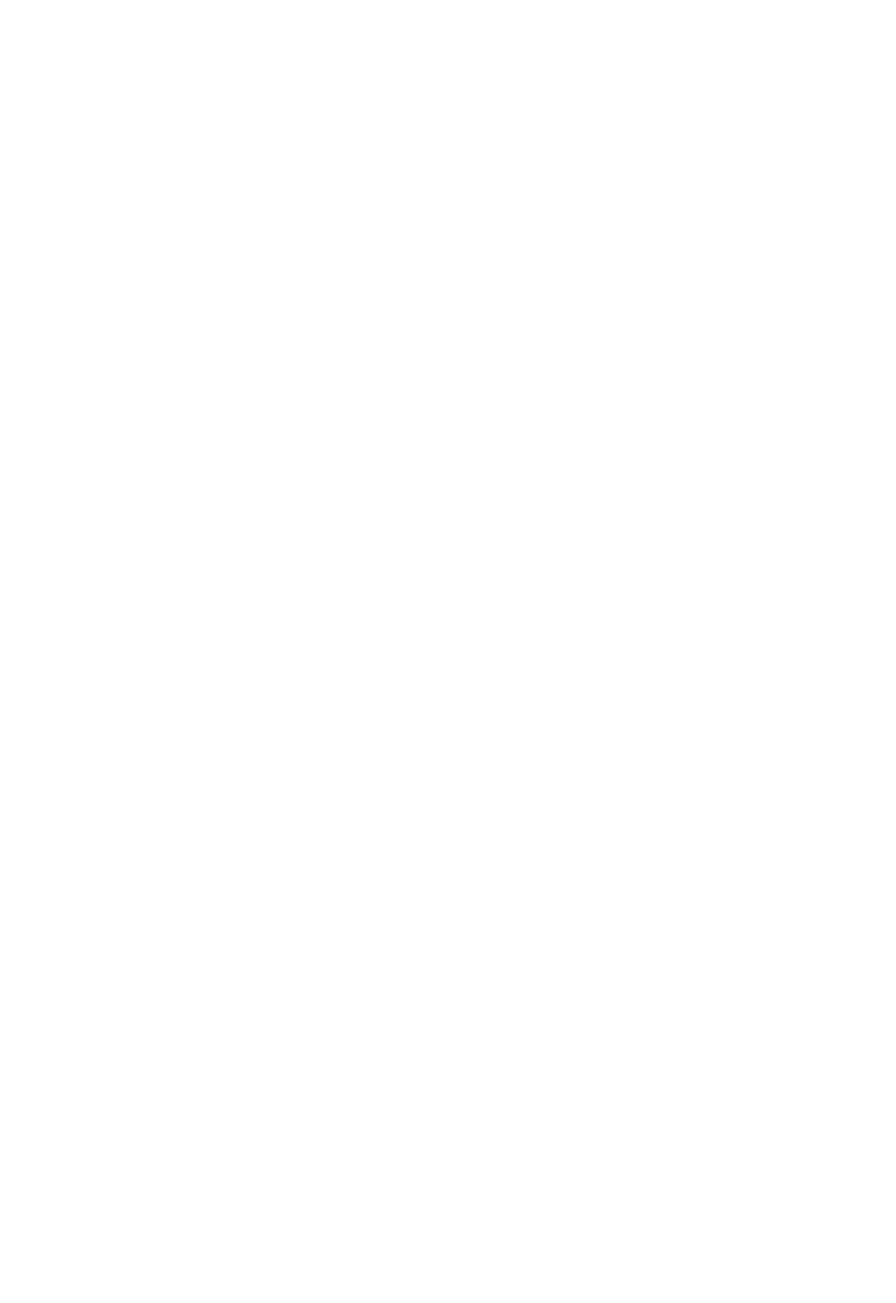
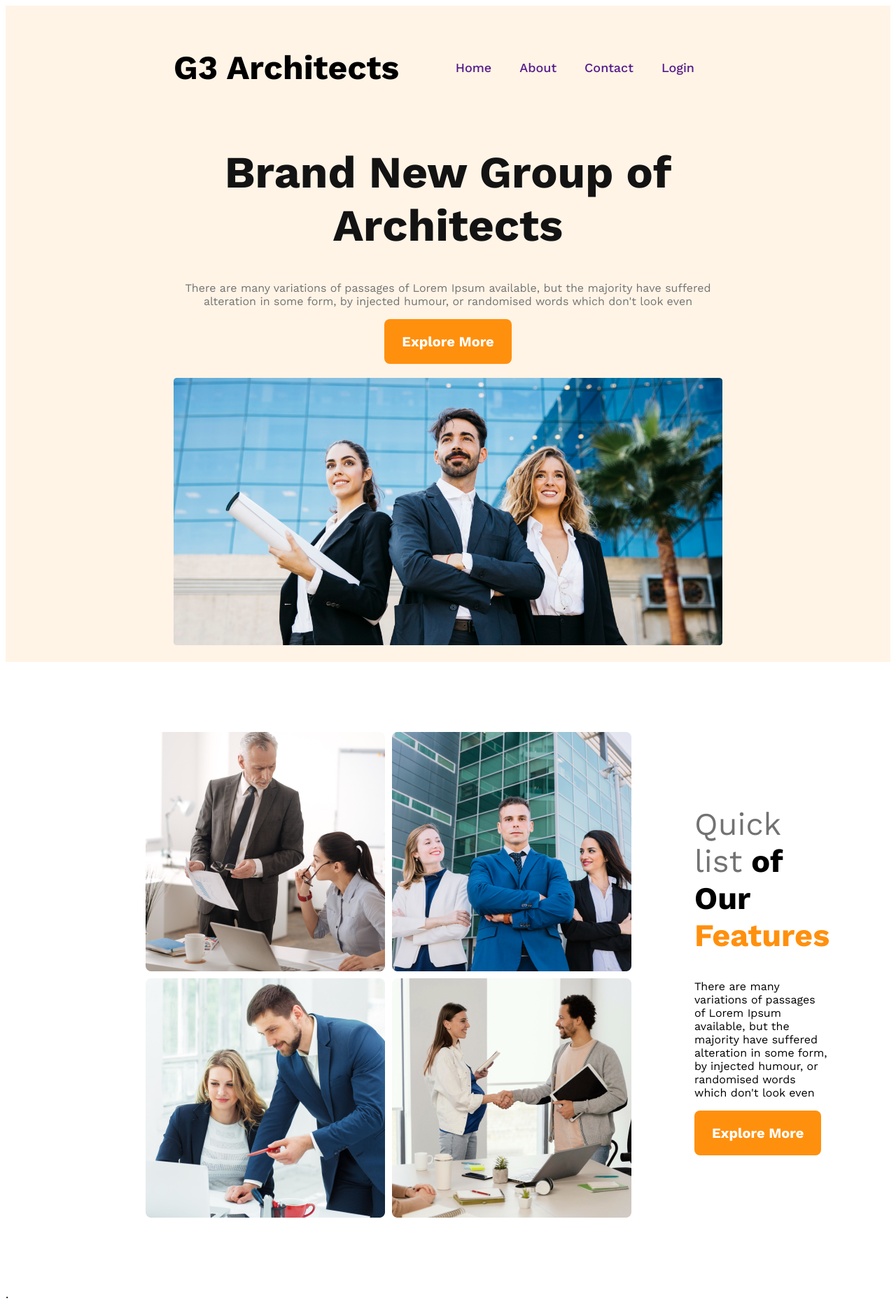
Before and after one commit to Easin2023/g2-responsive-website, a plain HTML site: page index.html in a window 1280 px wide. Shown: the whole page at 70% size. Before the commit the page ends 800 px from the top, so only its background shows below. Drawn offline with nearby package versions, Linux system fonts and the light colour scheme.

Commit message:
headetr section complete

```diff
--- a/index.html
+++ b/index.html
@@ -4,8 +4,50 @@
     <meta charset="UTF-8">
     <meta name="viewport" content="width=device-width, initial-scale=1.0">
     <title>Document</title>
+    <link rel="stylesheet" href="style/style.css">
 </head>
 <body>
+    <header>
+        <nav>
+            <h1 class="nav-header">G3 Architects</h1>
+            <ul>
+                <li><a href="">Home</a></li>
+                <li><a href="">About</a></li>
+                <li><a href="">Contact</a></li>
+                <li><a href="">Login</a></li>
+            </ul>
+        </nav>
+        <div class="banner-container">
+            <div class="banner-title">
+                <h1 class="h1-head">Brand New Group of Architects</h1>
+                <p class="title-paragraph">
+                    There are many variations of passages of Lorem Ipsum available, but the majority have suffered alteration in some form, by injected humour, or randomised words which don't look even
+                </p>
+                <button class="btn-sction">Explore More</button>
+            </div>
+            <img src="style/images/banner.png" alt="">
+        </div>
+    </header>
+    <main>
+        <section class="section-1">
+            <div class="photo-sction">
+                <img src="style/images/team1.png" alt="">
+                <img src="style/images/team2.png" alt="">
+                <img src="style/images/team3.png" alt="">
+                <img src="style/images/team4.png" alt="">
+            </div>
+            <div class="title-section">
+                <h1 class="section-1-title"><span class="sec-1-span">Quick list</span> of Our <span class="sec-1-span-2">Features</span></h1>
+                <p>There are many variations of passages of Lorem Ipsum available, but the majority have suffered alteration in some form, by injected humour, or randomised words which don't look even</p>
+                <button class="btn-sction">Explore More</button>
+            </div>
+        </section>
+        <section class="section-2">
+            .
+        </section>
+    </main>
+    <footer>
 
+    </footer>
 </body>
 </html>
--- a/style/style.css
+++ b/style/style.css
@@ -0,0 +1,135 @@
+/* sheared for font style */
+@import url('https://fonts.googleapis.com/css2?family=Lato:wght@700&family=Work+Sans:wght@400;500;700&display=swap');
+*{
+    font-family: 'Lato', sans-serif;
+font-family: 'Work Sans', sans-serif;
+}
+/* header section */
+header{
+    background-color:rgba(255, 144, 14, 0.10);
+    padding: 20px 240px;
+}
+nav{
+    display: flex;
+    justify-content: space-between;
+    align-items: center;
+
+}
+.nav-header{
+    font-size: 3rem;
+}
+nav > ul{
+    display: flex;
+}
+nav li{
+    color: #424242;
+    list-style: none;
+    padding-right:40px ;
+    font-size: 18px;
+    font-weight: 500;
+}
+nav li a{
+    text-decoration: none;
+}
+/* banner section */
+.banner-title{
+    max-width: 800px;
+    text-align: center;
+    margin: 0 auto;
+}
+.h1-head{
+    color: #131313;
+    font-size: 64px;
+    font-weight: 700;
+}
+.title-paragraph{
+    color: #727272;
+    font-size: 16px;
+    font-weight: 400;
+}
+.btn-sction{
+    border-radius: 8px;
+    background: #FF900E;
+    color: #FFF;
+    font-size: 20px;
+    font-weight: 600;
+    padding: 20px 25px;
+    border: 0;
+    cursor: pointer;
+    margin-bottom: 20px;
+}
+.banner-container img{
+    width: 100%;
+}
+/* responsive header */
+@media screen and (max-width:576px) {
+    nav{
+        flex-direction: column
+    }
+    header{
+        padding: 30px 50px;
+    }
+
+}
+/* medium devise */
+@media screen and (min-width:576px) and (max-width:990px){
+    nav{
+        flex-direction: column;
+    }
+    header{
+        padding: 30px 50px;
+    }
+}
+/* main section */
+.section-1{
+    display: flex;
+    align-items: center;
+    margin:100px 200px;
+
+}
+.photo-sction{
+    display: grid;
+    grid-template-columns: repeat(2,1fr);
+    gap: 10px;
+}
+.title-section{
+    max-width: 450px;
+    padding-left: 90px;
+}
+.section-1-title{
+    font-size: 45px;
+    font-weight: 700;
+
+}
+.sec-1-span{
+    color: #727272;
+    font-weight: 400;
+}
+.sec-1-span-2{
+    color: #FF900E;
+    font-weight: 700;
+}
+/* section-1  responsive */
+@media screen and (max-width:576px) {
+    .photo-sction{
+        display: flex;
+        flex-direction: column;
+
+    }
+    .section-1{
+        flex-direction: column-reverse;
+        margin: 20px;
+    }
+    .title-section{
+        padding: 10px;
+    }
+}
+@media screen and (min-width:576px) and (max-width:990px){
+    .section-1{
+        flex-direction: column-reverse;
+        margin: 20px;
+    }
+    .title-section{
+        padding:0px;
+    }
+}
```
